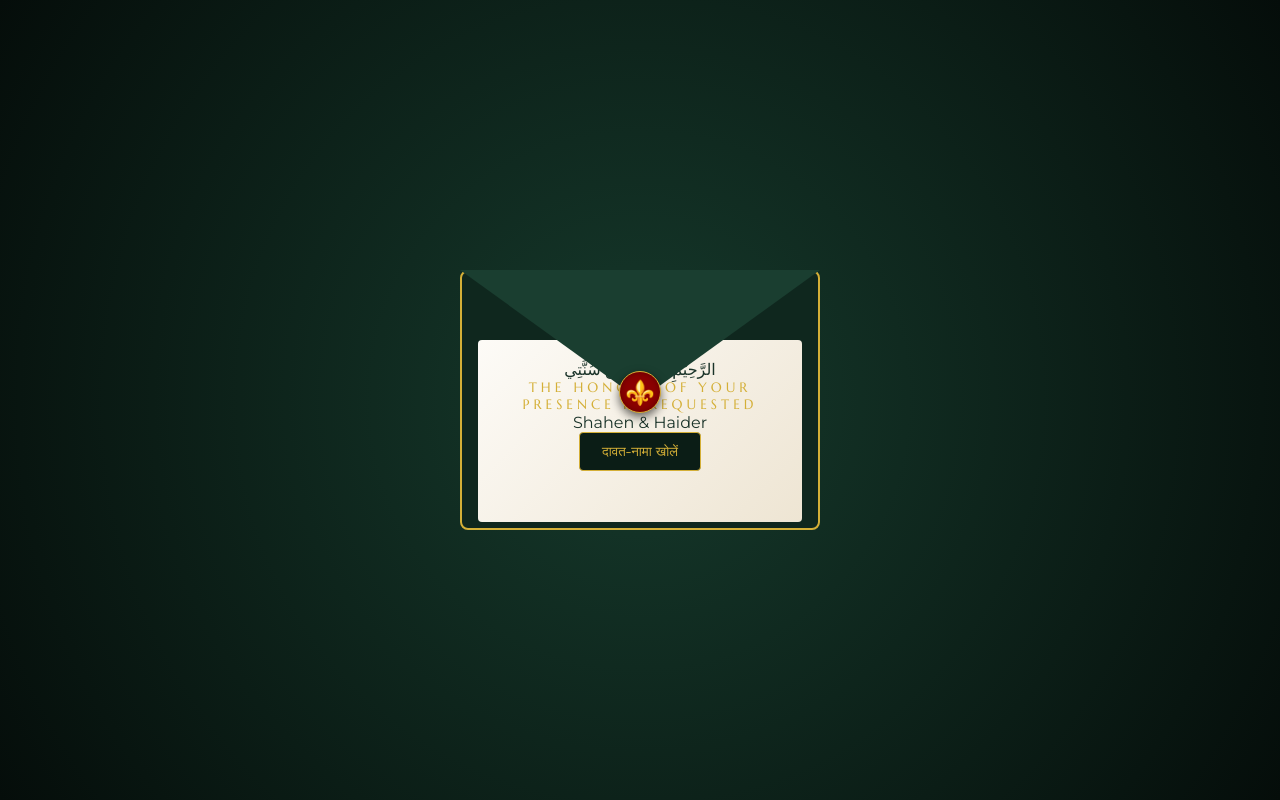
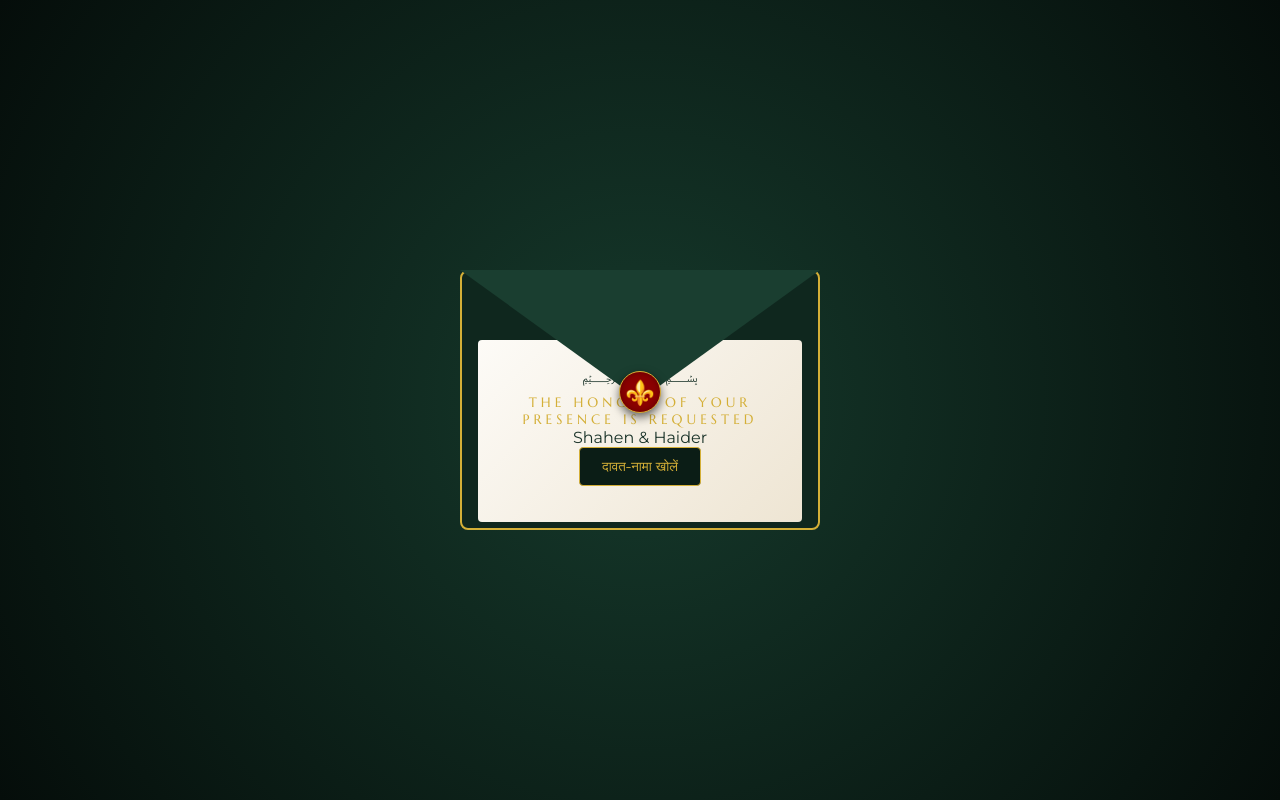
Before and after one commit to itsrkdev/Invitation-Card, a React (Vite) app in the folder app/: page / in a window 1280 px wide. Built offline with nearby package versions, Linux system fonts and the light colour scheme; a web font is replaced by a local one.

Commit message:
Update App.jsx

```diff
--- a/app/src/App.jsx
+++ b/app/src/App.jsx
@@ -7,7 +7,7 @@ import groomPic from './assets/H.png';
 // WEDDING_DATA — Real Custom Data (Maintained Perfectly)
 // ======================================================================
 const WEDDING_DATA = {
-  bismillah: "الرَّحِيْمِ النِّكَاحُ مِنْ سُنَّتِي",
+  bismillah: "﷽",
   bismillah2: "النِّكَاحُ مِنْ سُنَّتِي فَمَنْ لَمْ يَعْمَلْ بِسُنَّتِي فَلَيْسَ مِنِّي",
   tagline: "In the name of Allah, the Most Gracious, the Most Merciful",
   bride: {
```
